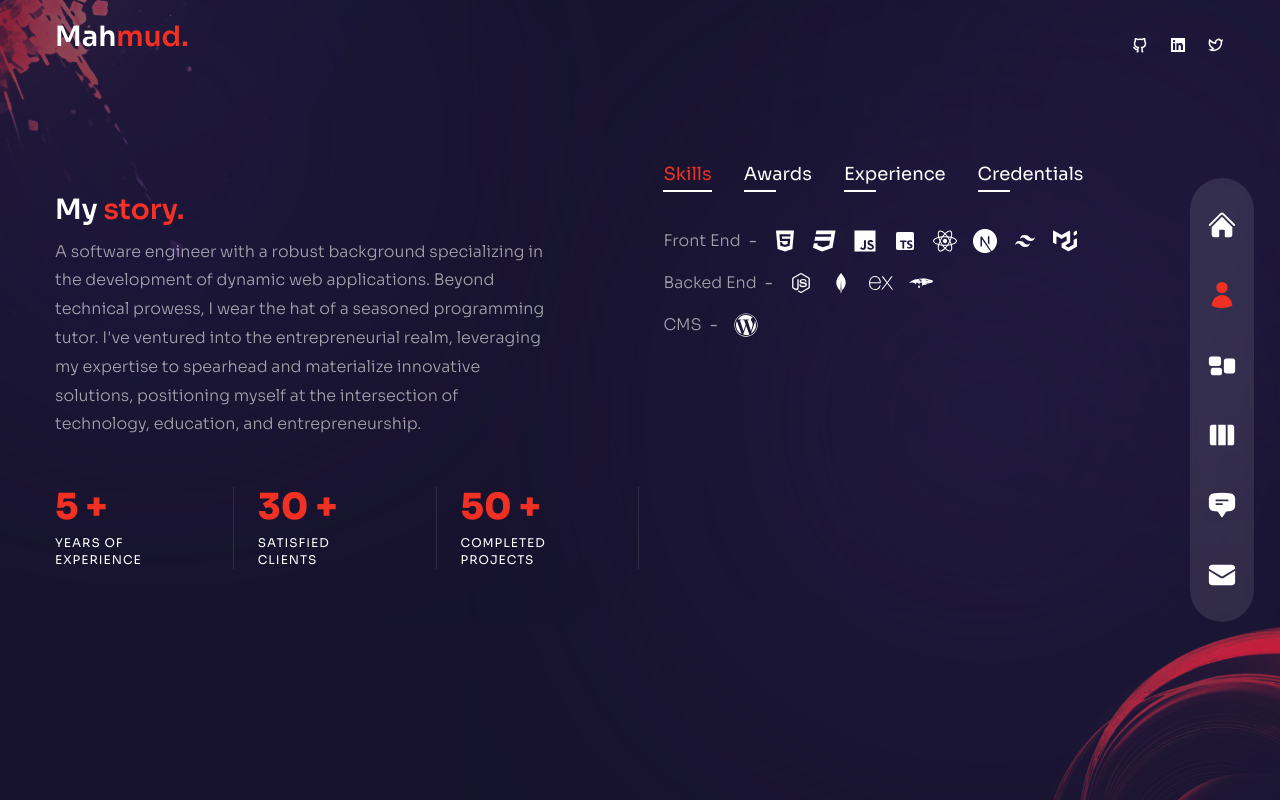
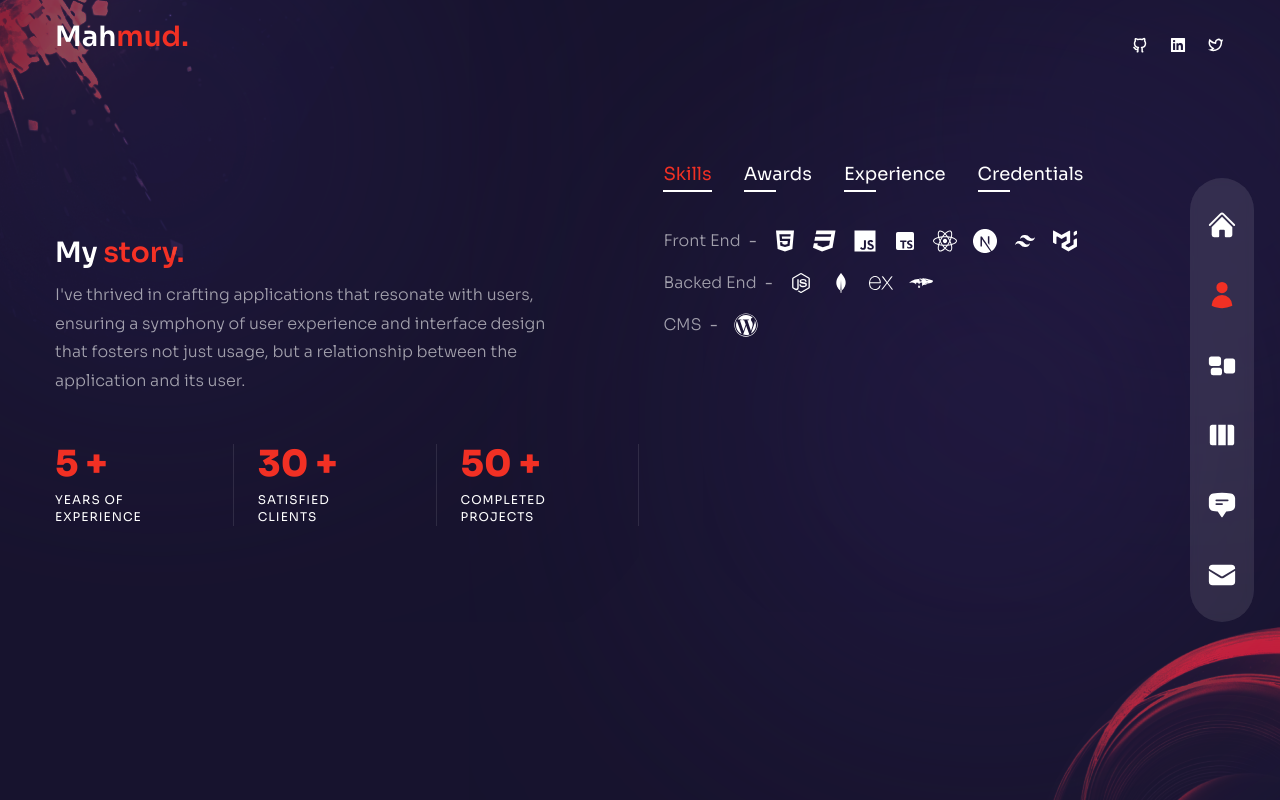
Before and after one commit to mahmudlukman/portfolio, a Next.js app: page /about in a window 1280 px wide. Built offline with nearby package versions, Linux system fonts and the light colour scheme.

Commit message:
added recaptcha to form

```diff
--- a/pages/about/index.jsx
+++ b/pages/about/index.jsx
@@ -157,7 +157,7 @@ const About = () => {
             exit="hidden"
             className="max-w-[500px] mx-auto xl:mx-0 mb-6 xl:mb-12 px-2 xl:px-0 z-10"
           >
-            A software engineer with a robust background specializing in the development of dynamic web applications. Beyond technical prowess, I wear the hat of a seasoned programming tutor. I&apos;ve ventured into the entrepreneurial realm, leveraging my expertise to spearhead and materialize innovative solutions, positioning myself at the intersection of technology, education, and entrepreneurship.
+            I&apos;ve thrived in crafting applications that resonate with users, ensuring a symphony of user experience and interface design that fosters not just usage, but a relationship between the application and its user.
           </motion.p>
           {/* counters */}
           <motion.div
--- a/pages/contact/index.jsx
+++ b/pages/contact/index.jsx
@@ -38,6 +38,7 @@ const Contact = () => {
           <motion.form
             name="contact"
             method="POST"
+            data-netlify-recaptcha="true"
             data-netlify="true"
             variants={fadeIn('up', 0.4)}
             initial="hidden"
@@ -63,22 +64,13 @@ const Contact = () => {
                 className="input"
               />
             </div>
-            {/* <input
-              type="text"
-              name="subject"
-              id="subject"
-              value={form.subject}
-              required
-              onChange={handleChange}
-              placeholder="subject"
-              className="input"
-            /> */}
             <textarea
               placeholder="message"
               name="message"
               required
               className="textarea"
             ></textarea>
+            <div data-netlify-recaptcha="true"></div>
             <button
               type="submit"
               disabled={loading}
@@ -100,160 +92,3 @@ const Contact = () => {
 };
 
 export default Contact;
-// import emailjs from '@emailjs/browser';
-// // components
-// import Circles from '../../components/Circles';
-
-// // icons
-// import { BsArrowRight } from 'react-icons/bs';
-
-// // framer
-// import { motion } from 'framer-motion';
-
-// // variants
-// import { fadeIn } from '../../variants';
-// import { useState, useRef } from 'react';
-
-// const Contact = () => {
-//   const formRef = useRef(null);
-//   const [form, setForm] = useState({
-//     name: '',
-//     email: '',
-//     subject: '',
-//     message: '',
-//   });
-//   const [loading, setLoading] = useState(false);
-//   const [error, setError] = useState(false);
-//   const [success, setSuccess] = useState(false);
-
-//   const handleChange = (e) => {
-//     setForm({ ...form, [e.target.name]: e.target.value });
-//   };
-
-//   const handleSubmit = (e) => {
-//     e.preventDefault();
-//     setLoading(true);
-
-//     emailjs
-//       .send(
-//         process.env.NEXT_PUBLIC_EMAILJS_SERVICE_ID,
-//         process.env.NEXT_PUBLIC_EMAILJS_TEMPLATE_ID,
-//         {
-//           from_name: form.name,
-//           to_name: 'Lukman',
-//           from_email: form.email,
-//           to_email: 'mistamann49@gmail.com',
-//           message: form.message,
-//         },
-//         process.env.NEXT_PUBLIC_EMAILJS_API_KEY
-//       )
-//       .then(
-//         () => {
-//           setLoading(false);
-//           setSuccess(true);
-//           setForm({
-//             name: '',
-//             email: '',
-//             subject: '',
-//             message: '',
-//           });
-//           setTimeout(() => {
-//             setSuccess(false);
-//           },[3000])
-//         },
-//         (error) => {
-//           setLoading(false);
-//           setError(true)
-//           console.log(error);
-//         }
-//       );
-//   };
-
-//   return (
-//     <div className="h-full bg-primary/30">
-//       <div className="container mx-auto py-32 text-center xl:text-left flex items-center justify-center h-full">
-//         {/* text & form */}
-//         <div className="flex flex-col w-full max-w-[700px]">
-//           {/* text */}
-//           <motion.h2
-//             variants={fadeIn('up', 0.2)}
-//             initial="hidden"
-//             animate="show"
-//             exit="hidden"
-//             className="h3 text-center mb-12"
-//           >
-//             Let&apos;s <span className="text-accent">connect.</span>
-//           </motion.h2>
-//           {/* form */}
-//           <motion.form
-//             ref={formRef}
-//             onSubmit={handleSubmit}
-//             variants={fadeIn('up', 0.4)}
-//             initial="hidden"
-//             animate="show"
-//             exit="hidden"
-//             className="flex-1 flex flex-col gap-6 w-full mx-auto"
-//           >
-//             {/* input group */}
-//             <div className="flex gap-x-6 w-full">
-//               <input
-//                 type="text"
-//                 name="name"
-//                 id="name"
-//                 value={form.name}
-//                 required
-//                 onChange={handleChange}
-//                 placeholder="name"
-//                 className="input"
-//               />
-//               <input
-//                 type="email"
-//                 name="email"
-//                 id="email"
-//                 value={form.email}
-//                 required
-//                 onChange={handleChange}
-//                 placeholder="email"
-//                 className="input"
-//               />
-//             </div>
-//             <input
-//               type="text"
-//               name="subject"
-//               id="subject"
-//               value={form.subject}
-//               required
-//               onChange={handleChange}
-//               placeholder="subject"
-//               className="input"
-//             />
-//             <textarea
-//               placeholder="message"
-//               name="message"
-//               id="message"
-//               value={form.message}
-//               required
-//               onChange={handleChange}
-//               className="textarea"
-//             ></textarea>
-//             <button
-//               type="submit"
-//               disabled={loading}
-//               className="btn rounded-full border border-white/50 max-w-[170px] px-8 transition-all duration-300 flex items-center justify-center overflow-hidden hover:border-accent group"
-//             >
-//               <span className="group-hover:-translate-y-[120%] group-hover:opacity-0 transition-all duration-500">
-//                 {loading ? 'Sending...' : 'Send'}
-//               </span>
-//               <BsArrowRight className="-translate-y-[120%] opacity-0 group-hover:flex group-hover:-translate-y-0 group-hover:opacity-100 transition-all duration-300 absolute text-[22px]" />
-//             </button>
-//             {error && 'Something went wrong!'}
-//             {success &&
-//               'Thank you. I will get back to you as soon as possible.'}
-//           </motion.form>
-//         </div>
-//       </div>
-//     </div>
-//   );
-// };
-
-// export default Contact;
--- a/pages/work/index.jsx
+++ b/pages/work/index.jsx
@@ -31,7 +31,7 @@ const Work = () => {
               exit="hidden"
               className="mb-4 max-w-[400px] mx-auto lg:mx-0"
             >
-              As a software engineer, I have demonstrated exceptional proficiency in conceiving, designing, and building remarkable applications that leverage cutting-edge technologies to offer innovative and user-centric solutions.
+              As a software engineer with proficiency in conceiving, designing, and building remarkable applications that leverage cutting-edge technologies to offer innovative and user-centric solutions.
             </motion.p>
           </div>
           <motion.div
```
